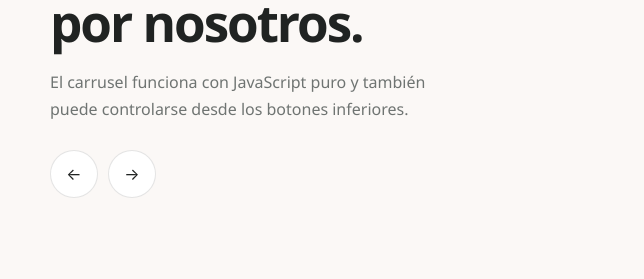
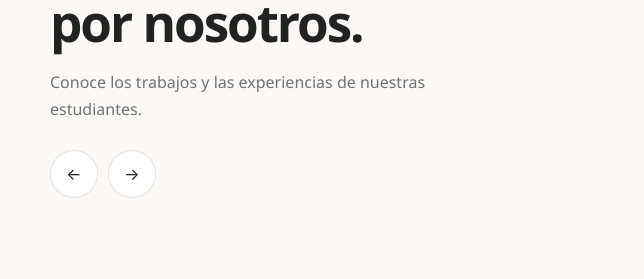
Before and after one commit to maikoljm0209/website-test-academia.innovarte, a plain HTML site: page index.html in a window 1280 px wide. Shown: the part 4360-4639 px from the top of the page, 0-644 px from the left. Drawn offline with Linux system fonts and the light colour scheme.

Commit message:
second commit

```diff
--- a/index.html
+++ b/index.html
@@ -310,7 +310,7 @@
         <div class="section-heading reveal">
           <span class="eyebrow">TESTIMONIOS</span>
           <h2>Experiencias que hablan por nosotros.</h2>
-          <p>El carrusel funciona con JavaScript puro y también puede controlarse desde los botones inferiores.</p>
+          <p>Conoce los trabajos y las experiencias de nuestras estudiantes.</p>
           <div class="testimonial-controls">
             <button class="slider-btn" id="prevTestimonial" type="button" aria-label="Testimonio anterior">←</button>
             <button class="slider-btn" id="nextTestimonial" type="button" aria-label="Testimonio siguiente">→</button>
```
